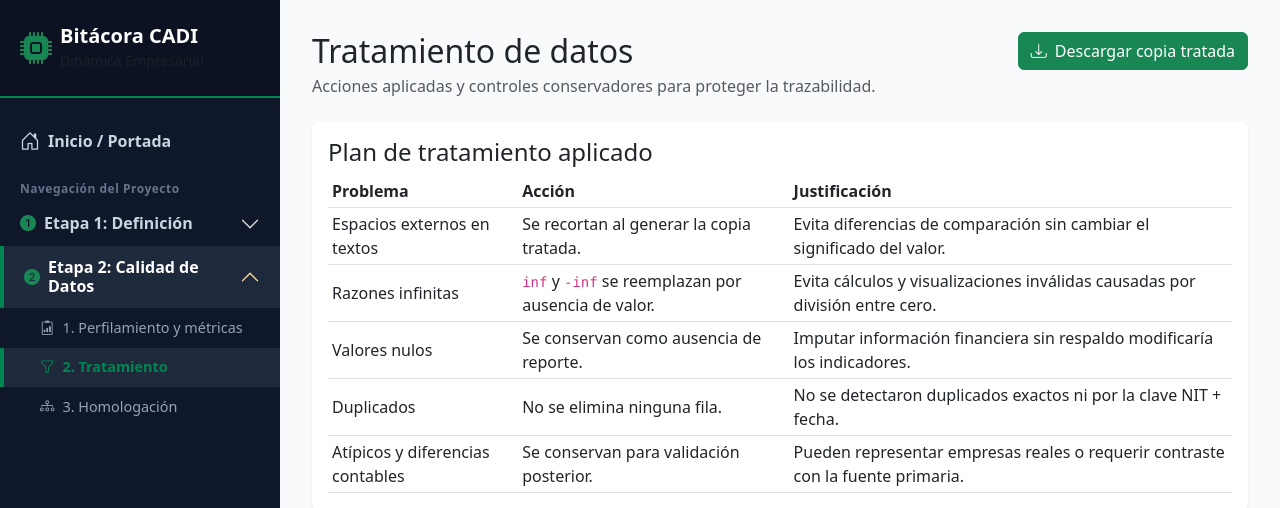
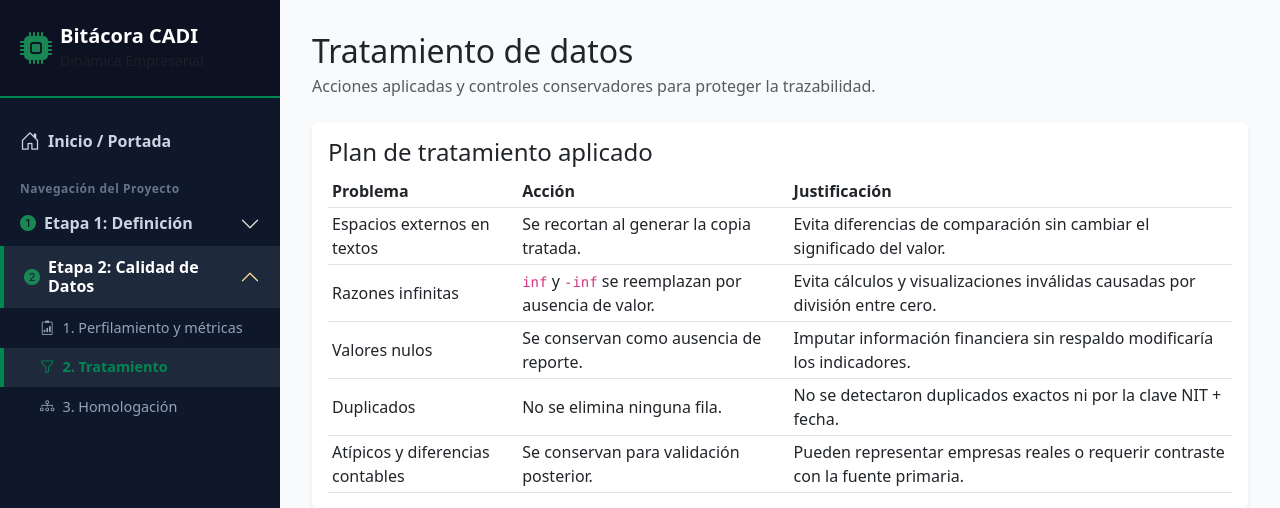
Before and after one commit to Tayrun/Dinamica-Empresarial, a Flask app: page /etapa2/limpieza in a window 1280 px wide. Shown: the top 508 px of the page. Run offline with Flask 3, Linux system fonts and the light colour scheme.

Commit message:
Quitar boton Descargar copia tratada de Tratamiento

```diff
--- a/templates/etapa2/1_limpieza.html
+++ b/templates/etapa2/1_limpieza.html
@@ -1,7 +1,7 @@
 {% extends "layout.html" %}
 
 {% block content %}
-<div class="d-flex justify-content-between align-items-start mb-4"><div><h1 class="h2 mb-1">Tratamiento de datos</h1><p class="text-muted mb-0">Acciones aplicadas y controles conservadores para proteger la trazabilidad.</p></div><a class="btn btn-success" href="{{ url_for('descargar_dataset_tratado') }}"><i class="bi bi-download me-1"></i> Descargar copia tratada</a></div>
+<div class="mb-4"><div><h1 class="h2 mb-1">Tratamiento de datos</h1><p class="text-muted mb-0">Acciones aplicadas y controles conservadores para proteger la trazabilidad.</p></div></div>
 
 <section class="card shadow-sm border-0 mb-4"><div class="card-body"><h2 class="h4">Plan de tratamiento aplicado</h2><div class="table-responsive"><table class="table table-sm align-middle mb-0"><thead><tr><th>Problema</th><th>Acción</th><th>Justificación</th></tr></thead><tbody><tr><td>Espacios externos en textos</td><td>Se recortan al generar la copia tratada.</td><td>Evita diferencias de comparación sin cambiar el significado del valor.</td></tr><tr><td>Razones infinitas</td><td><code>inf</code> y <code>-inf</code> se reemplazan por ausencia de valor.</td><td>Evita cálculos y visualizaciones inválidas causadas por división entre cero.</td></tr><tr><td>Valores nulos</td><td>Se conservan como ausencia de reporte.</td><td>Imputar información financiera sin respaldo modificaría los indicadores.</td></tr><tr><td>Duplicados</td><td>No se elimina ninguna fila.</td><td>No se detectaron duplicados exactos ni por la clave NIT + fecha.</td></tr><tr><td>Atípicos y diferencias contables</td><td>Se conservan para validación posterior.</td><td>Pueden representar empresas reales o requerir contraste con la fuente primaria.</td></tr></tbody></table></div></div></section>
 
```
